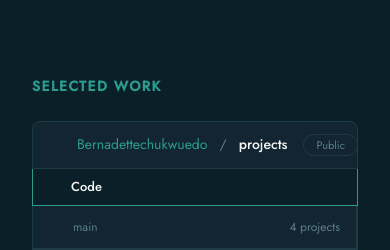
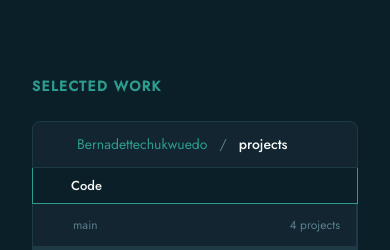
Before and after one commit to Bernadettechukwuedo/Bernadettes-Portfolio, a React (Vite) app: page / in a window 390 px wide. Shown: the part 2700-2950 px from the top of the page. Built offline with nearby package versions, Linux system fonts and the light colour scheme; some icons are missing.

Commit message:
updated: updated the project page

```diff
--- a/src/pages/Project.jsx
+++ b/src/pages/Project.jsx
@@ -84,8 +84,8 @@ function Project() {
                     <span className='text-[#2D9C8F] text-[14px]'>Bernadettechukwuedo</span>
                     <span className='text-[#5B7F8E] text-[14px]'>/</span>
                     <span className='text-[#F4F7F6] text-[14px] font-medium'>projects</span>
-                    <div className='border border-[#1E3A44] rounded-full px-3 py-0.5 ml-1'>
-                        <p className='text-[#5B7F8E] text-[11px]'>Public</p>
+                    <div className='hidden md:flex border border-[#1E3A44] rounded-full px-3 py-0.5 ml-1'>
+                        <p className='text-[#5B7F8E] text-[11px] '>Public</p>
                     </div>
                 </div>
 
```
